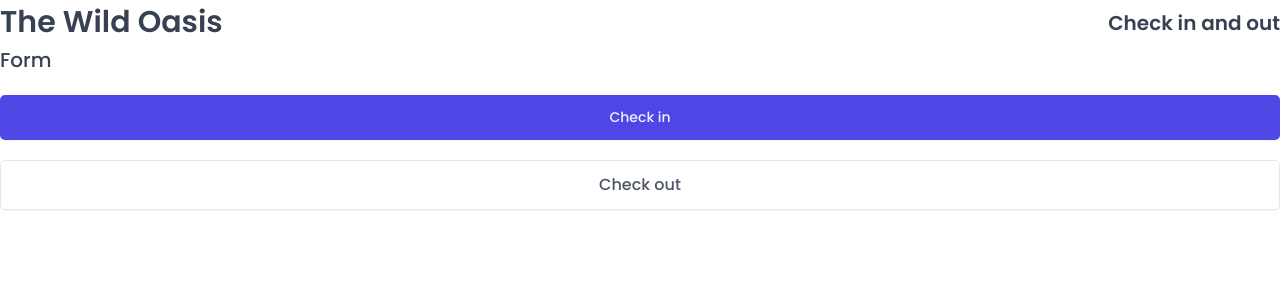
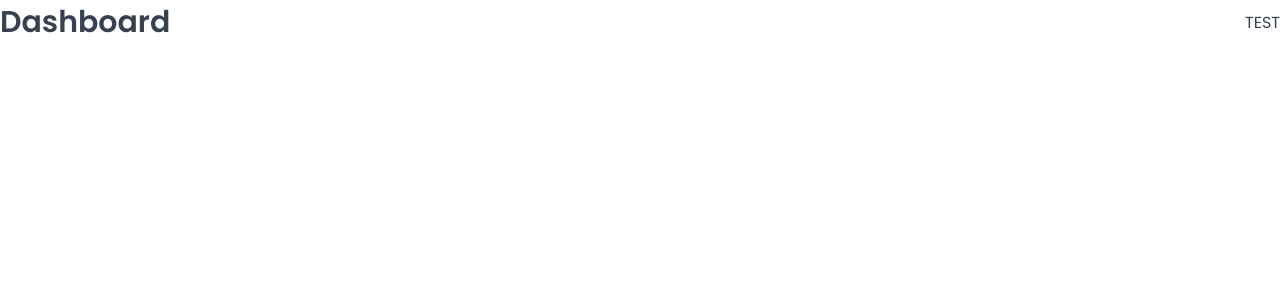
Before and after one commit to lexiecodingwithcat/pj-the-wild-oasis, a React (Vite) app: page / in a window 1280 px wide. Shown: the top 300 px of the page. Built offline with nearby package versions, Linux system fonts and the light colour scheme; a web font is replaced by a local one.

Commit message:
set up pages and routes

```diff
--- a/package.json
+++ b/package.json
@@ -12,6 +12,7 @@
   "dependencies": {
     "react": "^18.2.0",
     "react-dom": "^18.2.0",
+    "react-router-dom": "^6.26.0",
     "styled-components": "^6.1.12"
   },
   "devDependencies": {
--- a/src/App.jsx
+++ b/src/App.jsx
@@ -1,23 +1,34 @@
+import { RouterProvider, createBrowserRouter } from "react-router-dom";
 import GlobalStyles from "./styles/GlobalStyles";
-import Button from "./ui/Button";
-import Heading from "./ui/Heading";
-import Row from "./ui/Row"
+import Login from "./pages/Login";
+import Bookings from "./pages/Bookings";
+import Account from "./pages/Account";
+import Cabins from "./pages/Cabins";
+import Dashboard from "./pages/Dashboard";
+import Settings from "./pages/Settings";
+import Users from "./pages/Users";
+import PageNotFound from "./pages/PageNotFound";
+
+const router = createBrowserRouter([
+  {
+    children: [
+      { path: "/", element: <Dashboard /> },
+      { path: "/dashboard", element: <Dashboard /> },
+      { path: "/account", element: <Account /> },
+      { path: "/bookings", element: <Bookings /> },
+      { path: "/cabins", element: <Cabins /> },
+      { path: "/settings", element: <Settings /> },
+      { path: "/users", element: <Users /> },
+    ],
+  },
+  { path: "/login", element: <Login /> },
+  { path: "*", element: <PageNotFound /> },
+]);
 function App() {
   return (
     <>
       <GlobalStyles />
-      <div>
-        {/* using "as" prop so that the styled component will know which HTML element need to be rendered exactly */}
-        <Row type="horizontal">
-          <Heading as="h1">The Wild Oasis</Heading>
-          <Heading as="h2">Check in and out</Heading>
-        </Row>
-        <Row>
-          <Heading as="h3">Form</Heading>
-          <Button variation="primary" size="medium">Check in</Button>
-          <Button  variation="secondary" size="large">Check out</Button>
-        </Row>
-      </div>
+      <RouterProvider router={router}></RouterProvider>
     </>
   );
 }
```
Also changed, not shown: src/ui/AppLayout.jsx (added, +9 -0 lines), 1 other file (tests, documents, lock files or other folders).
